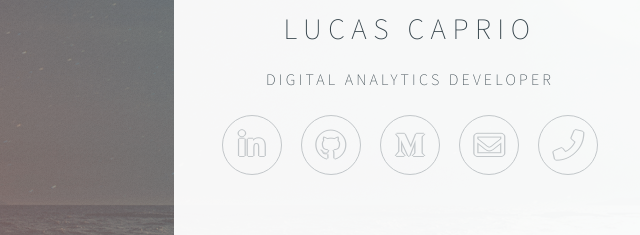
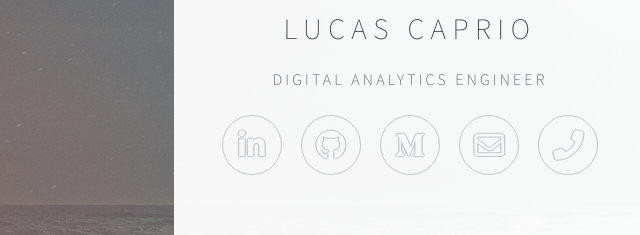
Before and after one commit to lucascaprio/lucascaprio, a website: page index.html in a window 1280 px wide. Shown: the part 267-502 px from the top of the page, 230-870 px from the left. Drawn offline with Linux system fonts and the light colour scheme.

Commit message:
change job title

```diff
--- a/index.html
+++ b/index.html
@@ -48,7 +48,7 @@
 					<img src="img/avatar.png">
 				</span>
 				<h1>Lucas Caprio</h1>
-				<p>Digital Analytics Developer</p>
+				<p>Digital Analytics Engineer</p>
 			</header>
 			<footer>
 				<ul class="icons">
```
Also changed, not shown: README.md.
